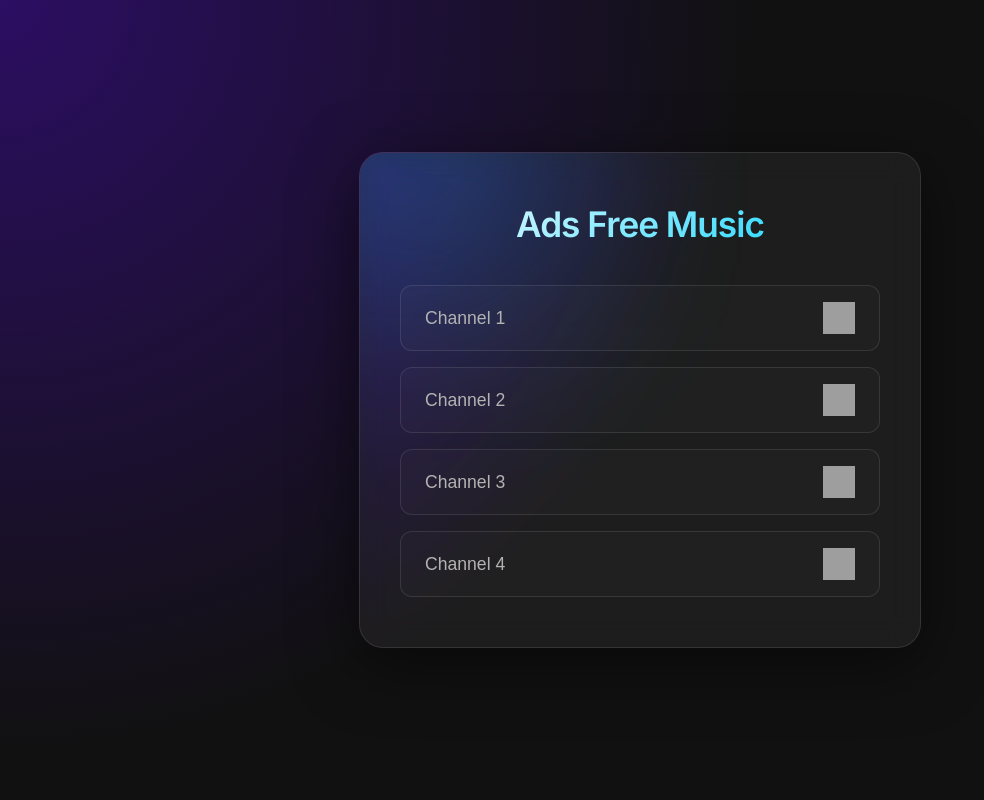
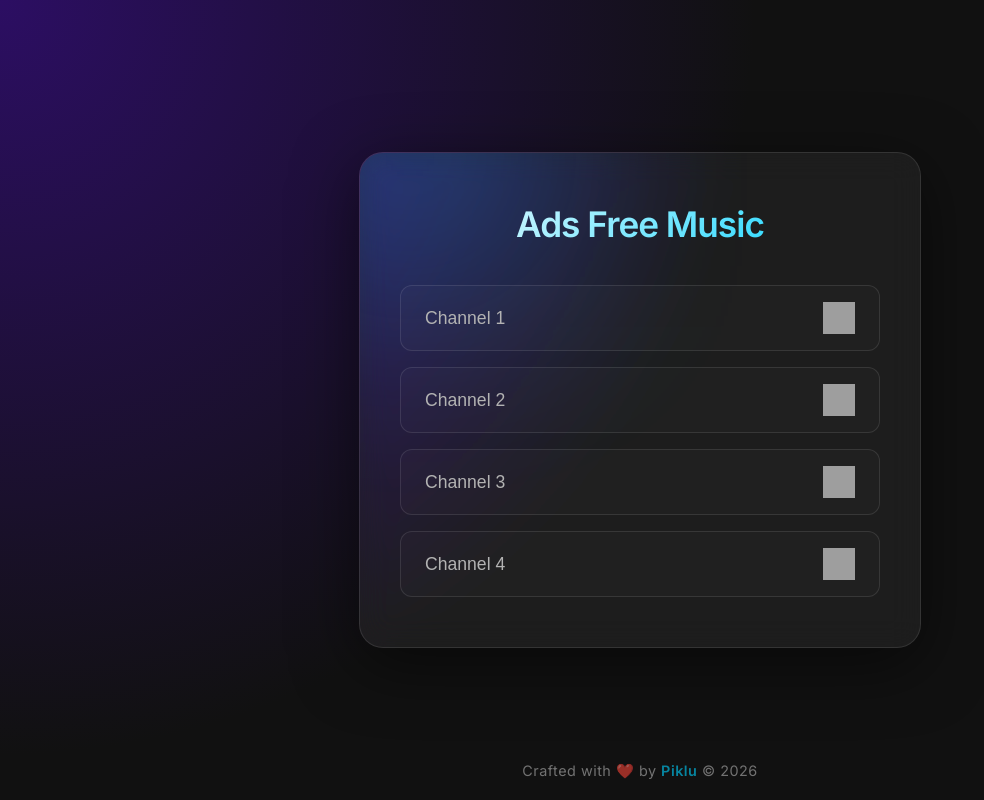
Before and after one commit to PIKLUU/pikluu.github.io, a plain HTML site: page index.html in a window 1280 px wide. Shown: the whole page, without its empty margins (0-984 px from the left). Drawn offline with Linux system fonts and the light colour scheme; grey boxes are pictures that could not be loaded.

Commit message:
Update index.html
Added footer with attribution and copyright notice.

```diff
--- a/index.html
+++ b/index.html
@@ -139,6 +139,29 @@
             100% { transform: scale(1); opacity: 1; }
         }
 
+	/* --- Footer Styling --- */
+        .footer {
+            position: absolute;
+            bottom: 20px;
+            width: 100%;
+            text-align: center;
+            color: var(--text-secondary);
+            font-size: 0.9rem;
+            letter-spacing: 0.5px;
+            opacity: 0.6;
+            transition: all 0.3s ease;
+        }
+
+        .footer:hover {
+            opacity: 1;
+            color: var(--text);
+        }
+
+        .footer span {
+            color: var(--primary);
+            font-weight: 600;
+        }
+
     </style>
 </head>
 <body>
@@ -152,6 +175,10 @@
         <audio id="audio-player"></audio>
     </div>
 
+	<div class="footer">
+        Crafted with ❤️ by <span>Piklu</span> &copy; 2026
+    </div>
+
     <script src="streams.js"></script>
 
 </body>
```
